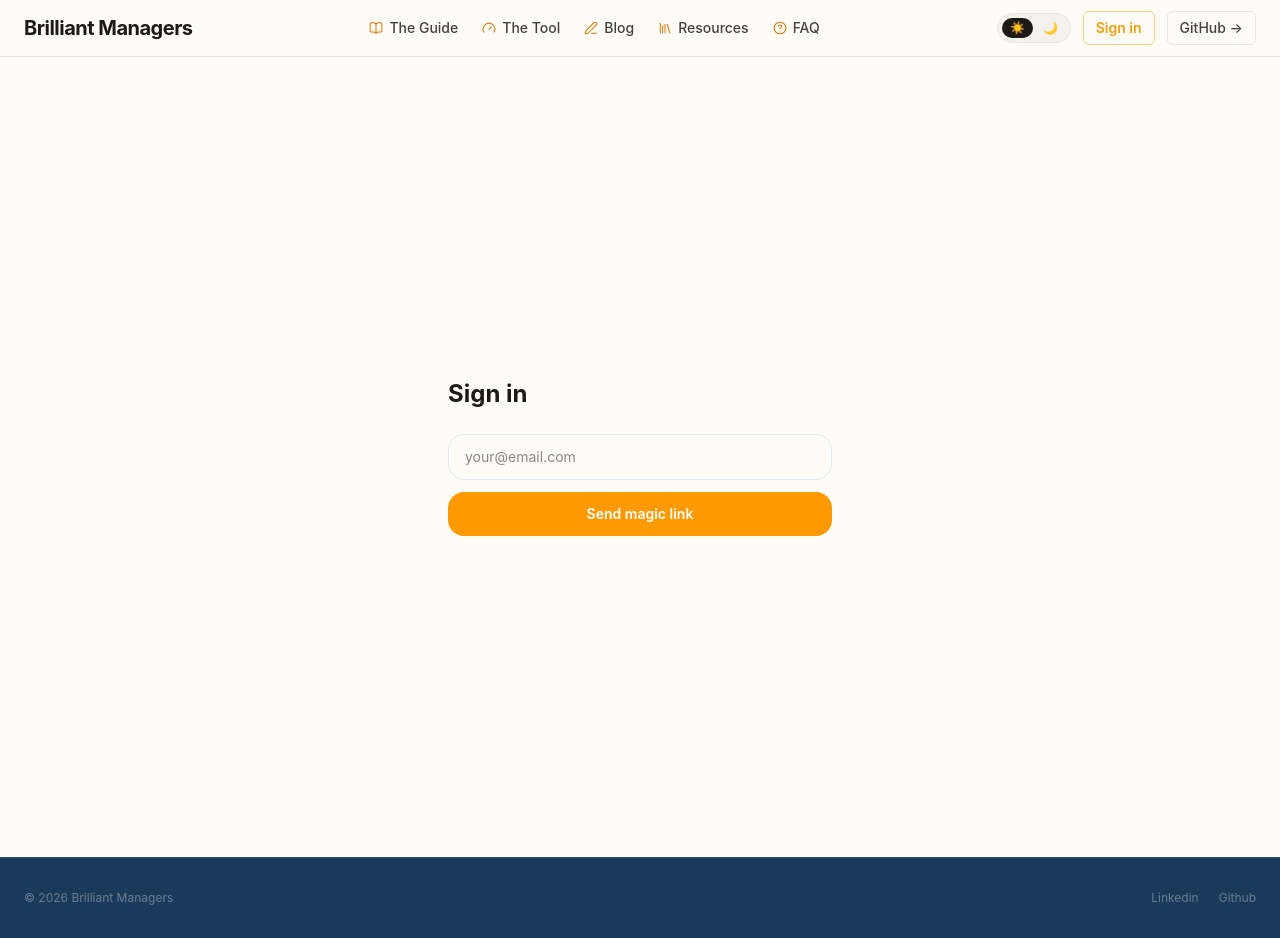
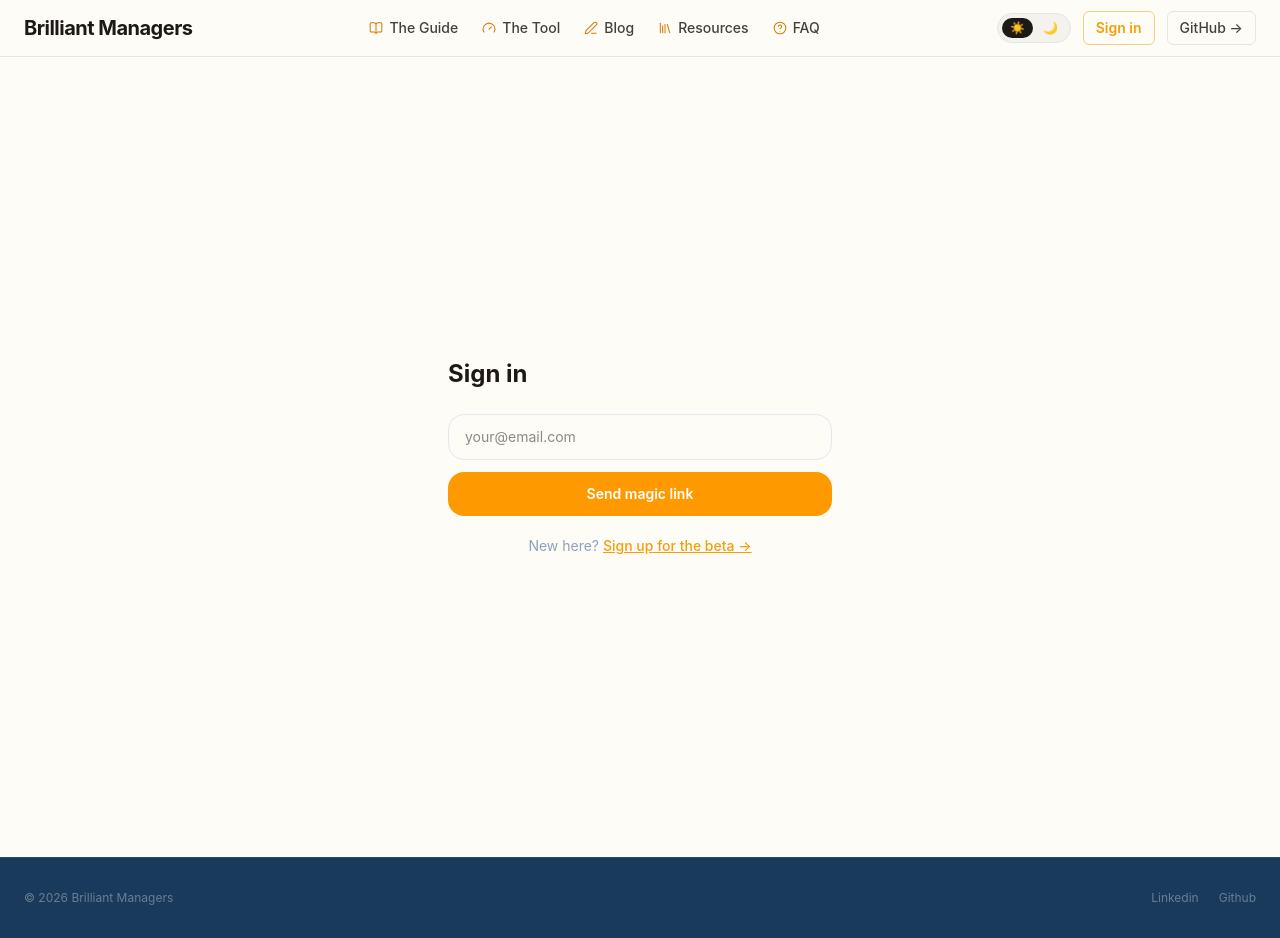
Before and after one commit to terrybrown/brilliantmanagers.info, a Next.js app: page /login in a window 1280 px wide. Built offline with nearby package versions, Linux system fonts and the light colour scheme.

Commit message:
feat: add sign-up link to login page pointing to tool page beta section

```diff
--- a/app/login/page.tsx
+++ b/app/login/page.tsx
@@ -1,5 +1,6 @@
 'use client'
 import { useState } from 'react'
+import Link from 'next/link'
 import { createClient } from '@/lib/supabase/client'
 
 export default function LoginPage() {
@@ -58,6 +59,16 @@ export default function LoginPage() {
             Send magic link
           </button>
         </form>
+        <p className="mt-5 text-center text-sm text-slate-400">
+          New here?{' '}
+          <Link
+            href="/the-tool#beta-signup"
+            className="font-medium underline"
+            style={{ color: '#f59e0b' }}
+          >
+            Sign up for the beta →
+          </Link>
+        </p>
       </div>
     </div>
   )
```
Also changed, not shown: 1 other file (tests, documents, lock files or other folders).
